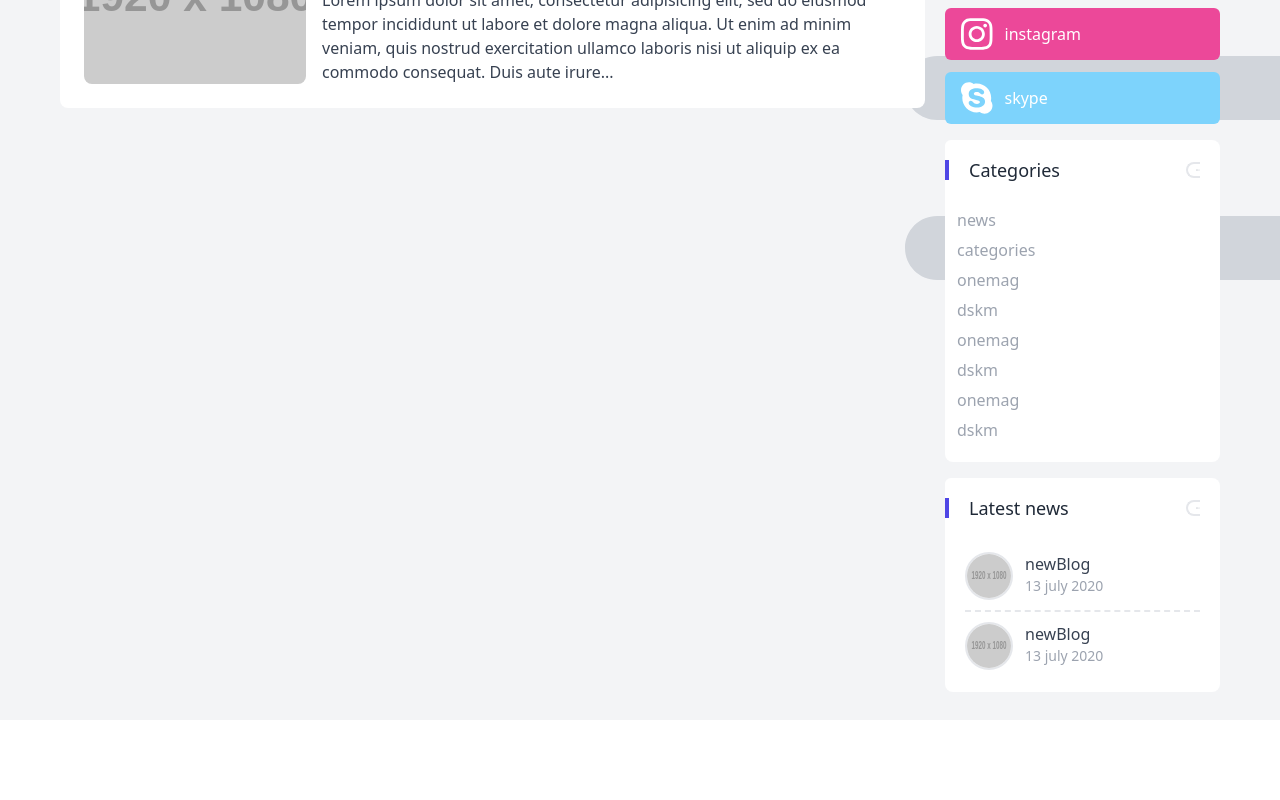
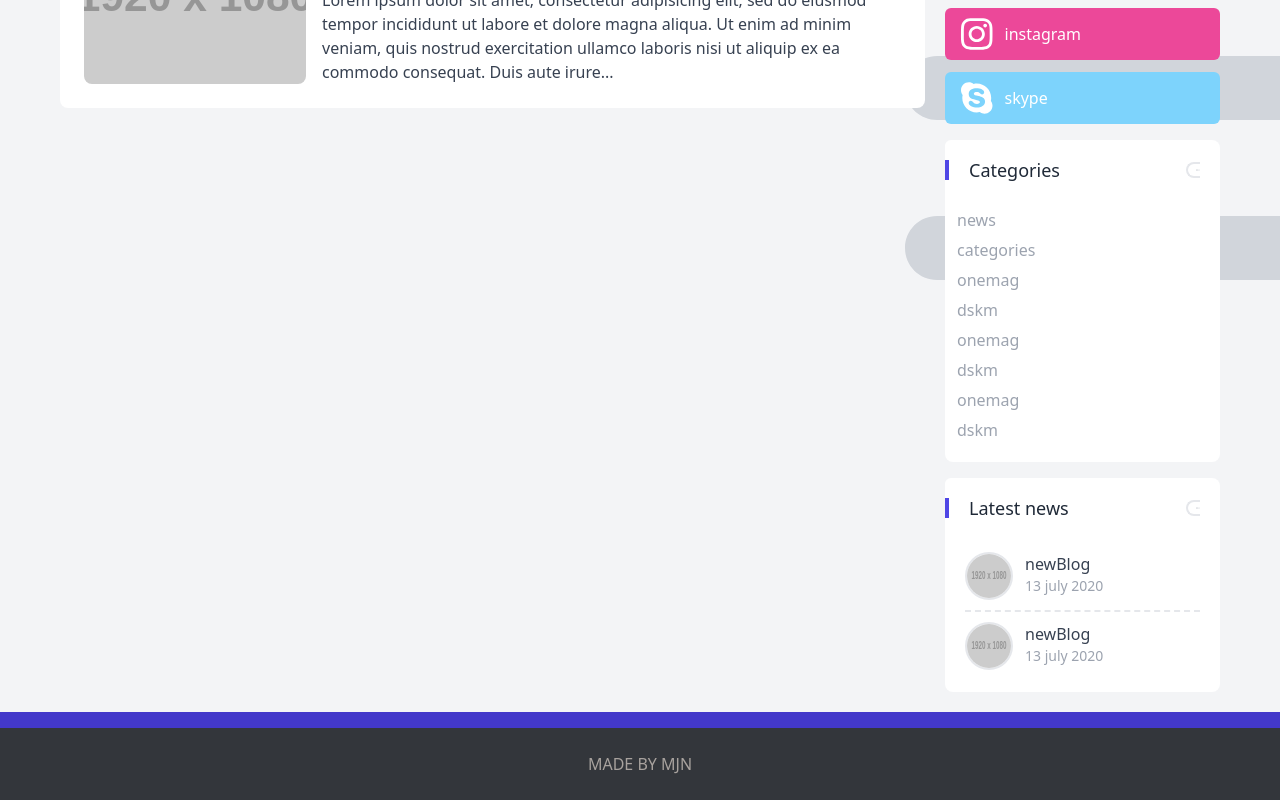
Before and after one commit to mjn81/nblog-front, a React (Create React App) app: page /home in a window 1280 px wide. Shown: the part 904-1704 px from the top of the page. Before the commit the page ends 1624 px from the top, so only its background shows below. Built offline with nearby package versions, Linux system fonts and the light colour scheme.

Commit message:
blog layout finished

```diff
--- a/src/components/Footer.jsx
+++ b/src/components/Footer.jsx
@@ -0,0 +1,14 @@
+
+const Footer = () => {
+    return (
+        <div className="w-full text-center">
+            <span className="block w-full bg-indigo-700 py-2">
+            </span>
+            <section className="py-6 text-stone-400 bg-[#33363B] uppercase ">
+                Made By Mjn
+            </section>
+        </div>
+    );
+};
+
+export default Footer;
--- a/src/components/Slider/Slider.jsx
+++ b/src/components/Slider/Slider.jsx
@@ -67,14 +67,13 @@ const Slider = () => {
 
     useEffect(() => {
         carouselFunction();
-        window.addEventListener('resize',carouselFunction );
         const clr = setTimeout(autoMovement, 10000);
         return () => {
             clearTimeout(clr);
         }
     });
 
-    return (<section className=" my-8 overflow-hidden rounded-xl relative text-white h-500">
+    return (<section className=" my-8 overflow-hidden rounded-xl relative text-white h-500" >
         <div className="main-slider relative transition-transform duration-500 ease-out h-full">
             {images.map(({img, title}, index) => (
                 <img key={index} className={"w-full h-full object-cover absolute" + (index === 0 ? ' active' : '')}
--- a/src/components/core/Input.jsx
+++ b/src/components/core/Input.jsx
@@ -20,7 +20,7 @@ export const TextArea = ({text, ref, id, name}) => {
     return (
         <textarea name={name} id={id} ref={ref} rows="10" placeholder={text}
                   className="w-full block border-2 border-gray-300 border-dashed outline-offset-2
-                  outline-8 text-gray-700 rounded-xl p-6 outline-indigo-200 resize-none">
+                  outline-2 focus:outline text-gray-700 rounded-xl p-6 outline-indigo-200 resize-none">
 
         </textarea>
     );
--- a/src/layouts/MainLayout.jsx
+++ b/src/layouts/MainLayout.jsx
@@ -1,16 +1,18 @@
 import { Outlet } from "react-router-dom";
 
 import Header from "../components/Header";
+import Footer from "../components/Footer";
 
 const MainLayout = () => {
     return (
         <>
             <Header />
-            <main className="bg-gray-100 pb-6 w-full">
+            <main className="bg-gray-100 pb-4 w-full">
                 <div className="w-full px-3   lg:w-[1020px] lg:px-4 xl:w-[1240px] xl:px-10 py-1 mx-auto">
                     <Outlet />
                 </div>
             </main>
+            <Footer />
         </>
 
     );
```
